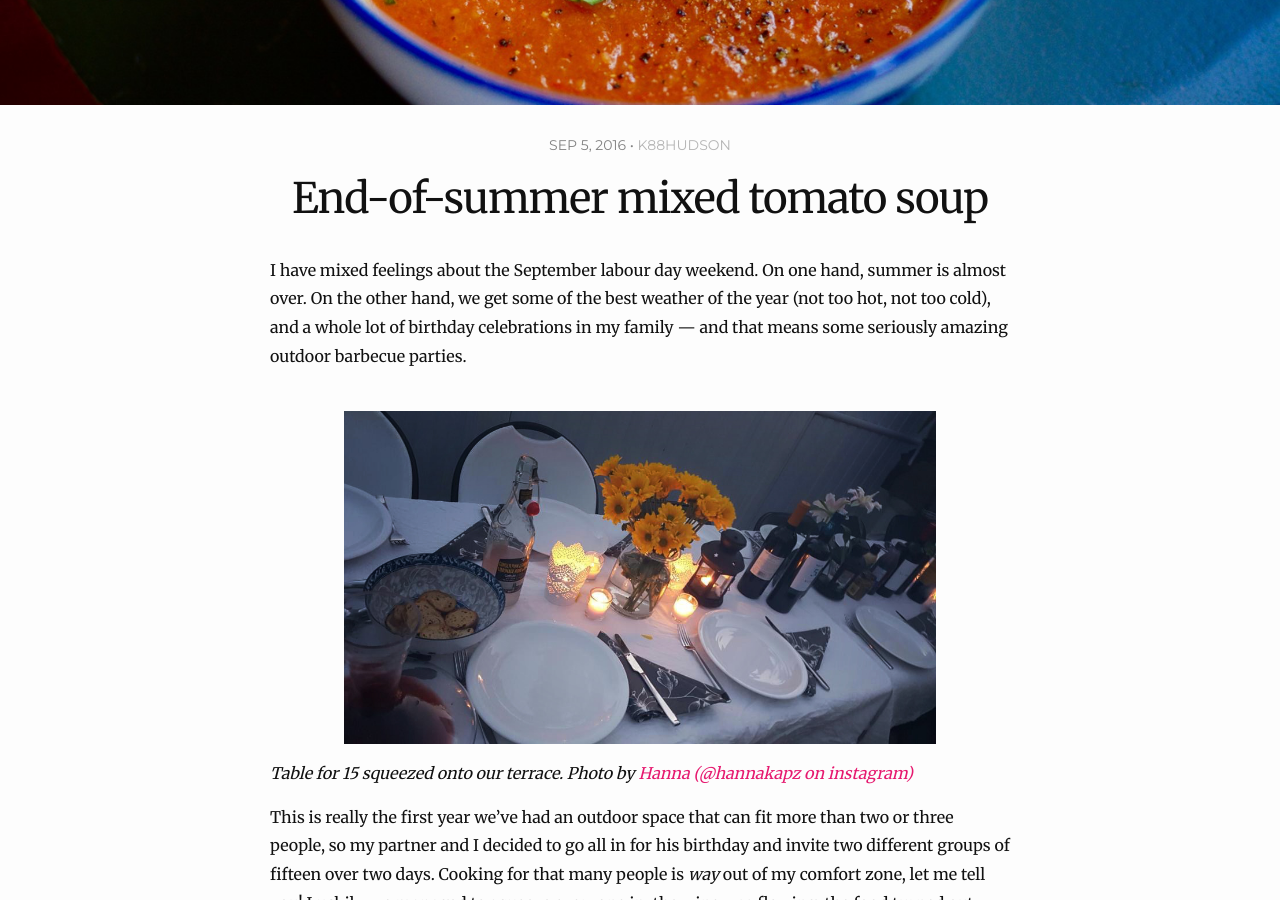
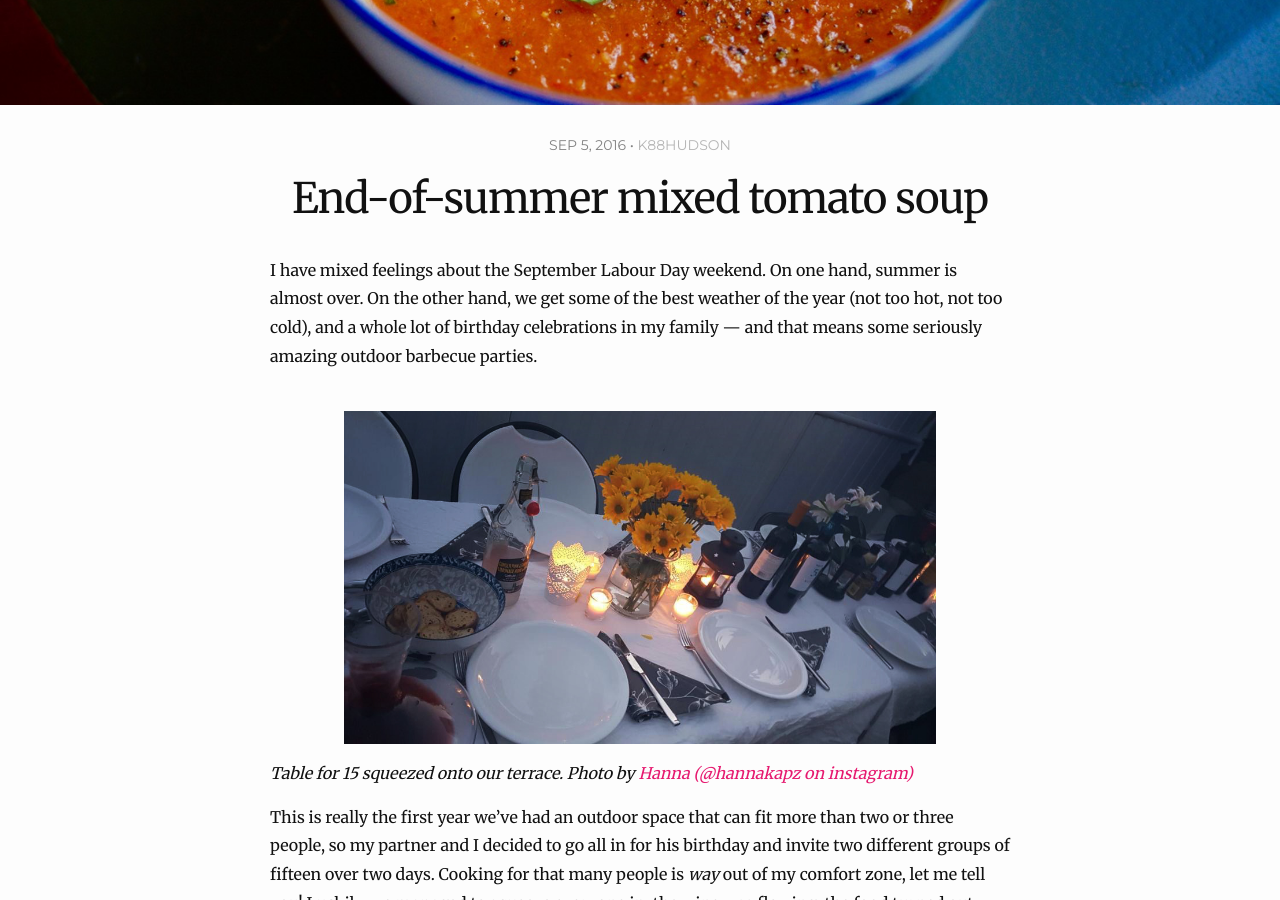
Before and after one commit to k88hudson/wouldeatagain, a Jekyll site: the page built from _posts/2016-09-05-end-of-summer-tomato-soup.markdown, in a window 1280 px wide and 900 px high, scrolled down 395 px. Built offline with Jekyll 4.4.1, drawn with Linux system fonts in a browser that asks for light colours; some web fonts are replaced.

Commit message:
capitalization

```diff
--- a/_posts/2016-09-05-end-of-summer-tomato-soup.markdown
+++ b/_posts/2016-09-05-end-of-summer-tomato-soup.markdown
@@ -30,7 +30,7 @@ directions: |
 
 ---
 
-I have mixed feelings about the September labour day weekend. On one hand, summer is almost over. On the other hand, we get some of the best weather of the year (not too hot, not too cold), and a whole lot of birthday celebrations in my family — and that means some seriously amazing outdoor barbecue parties.
+I have mixed feelings about the September Labour Day weekend. On one hand, summer is almost over. On the other hand, we get some of the best weather of the year (not too hot, not too cold), and a whole lot of birthday celebrations in my family — and that means some seriously amazing outdoor barbecue parties.
 
 ![Table for 15 on our patio]({{ site.images_path }}/alfresco.jpg)
 
```
